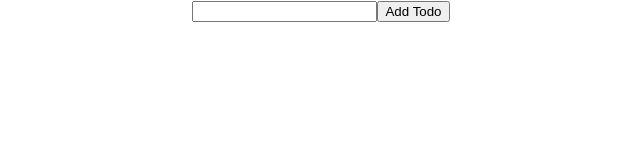
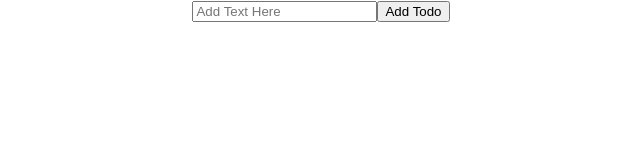
Before and after one commit to sapthashree15/todo-list, a React (Create React App) app: page / in a window 1280 px wide. Shown: the top 160 px of the page, without its empty margins (319-959 px from the left). Built offline with nearby package versions, Linux system fonts and the light colour scheme.

Commit message:
Update App.js

```diff
--- a/src/App.js
+++ b/src/App.js
@@ -15,6 +15,7 @@ function App() {
             text: todo,
             completed: false,
         }
+
         setTodos([...todos].concat(newTodo))
         setTodo("")
     }
@@ -22,12 +23,10 @@ function App() {
   return (
     <div className="App">
      <form onSubmit ={handleSubmit}>
-         <input type = "text" onChange={(e)=> setTodo(e.target.value)} value={todo} />
+         <input type = "text" placeholder= "Add Text Here" onChange={(e)=> setTodo(e.target.value)} value={todo} />
          <button type ="submit">Add Todo</button>
      </form>
-    {todos.map((todo) => {
-        return <div>{todo.text}</div>;
-    })}
+    {todos.map((todo) => <div>{todo.text}</div>)}
     </div>
   );
 }
```
